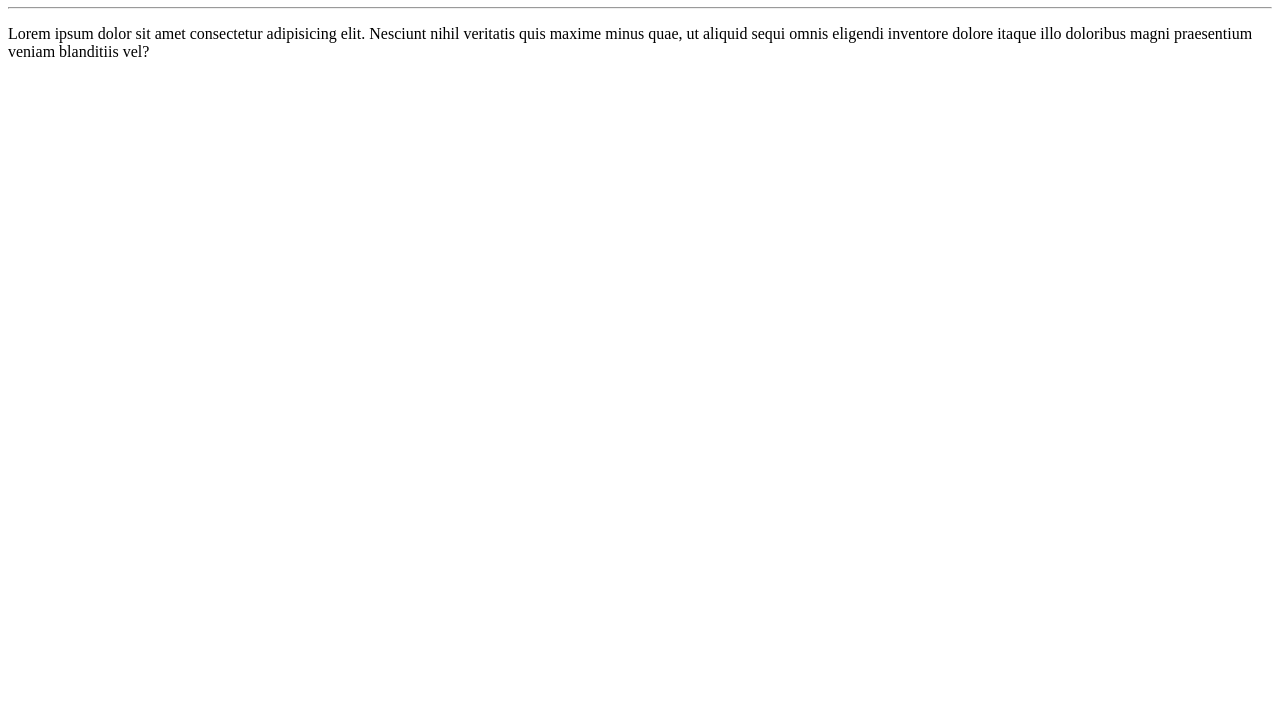
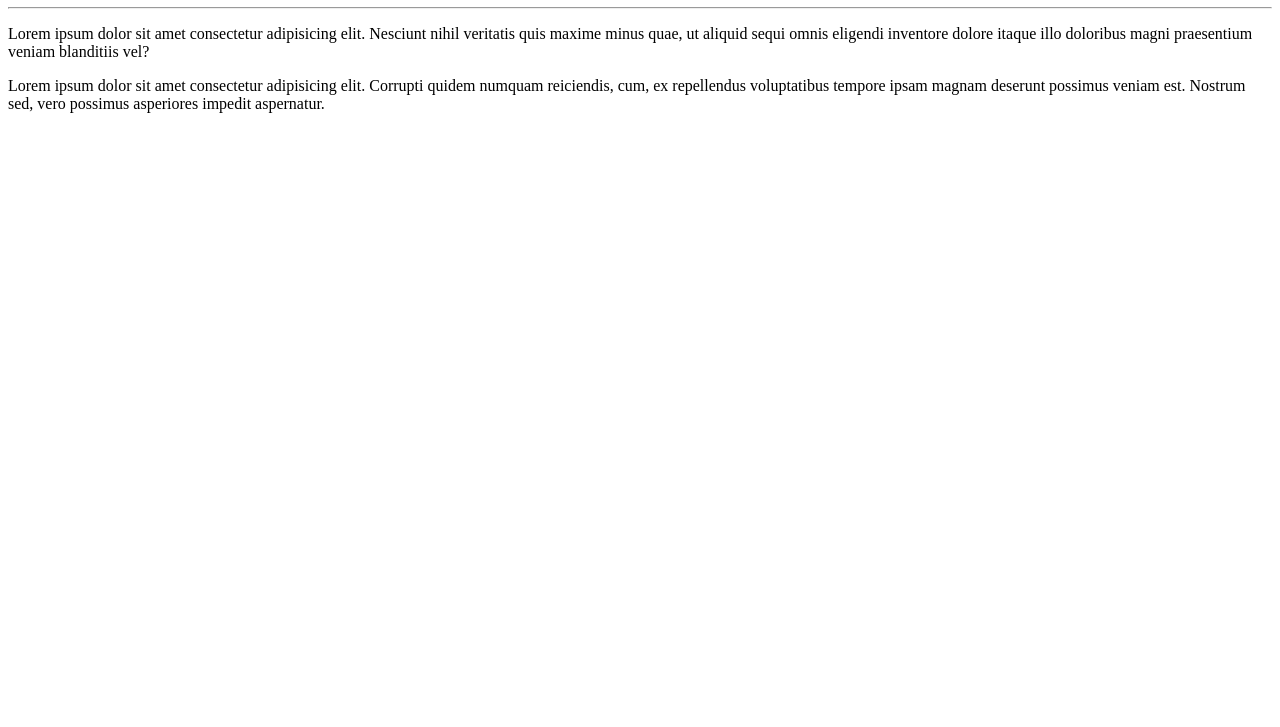
Before and after one commit to DevR4z/Ola-Mundo, a plain HTML site: page Site-exemplo/index.html in a window 1280 px wide. Shown: the part 73-800 px from the top of the page. Drawn offline with Linux system fonts and the light colour scheme.

Commit message:
Adicionei um parágrafo

```diff
--- a/Site-exemplo/index.html
+++ b/Site-exemplo/index.html
@@ -9,5 +9,6 @@
     <h1>Olá, Mundo!</h1>
     <hr>
     <p>Lorem ipsum dolor sit amet consectetur adipisicing elit. Nesciunt nihil veritatis quis maxime minus quae, ut aliquid sequi omnis eligendi inventore dolore itaque illo doloribus magni praesentium veniam blanditiis vel?</p>
+    <p>Lorem ipsum dolor sit amet consectetur adipisicing elit. Corrupti quidem numquam reiciendis, cum, ex repellendus voluptatibus tempore ipsam magnam deserunt possimus veniam est. Nostrum sed, vero possimus asperiores impedit aspernatur.</p>
 </body>
 </html>
```
